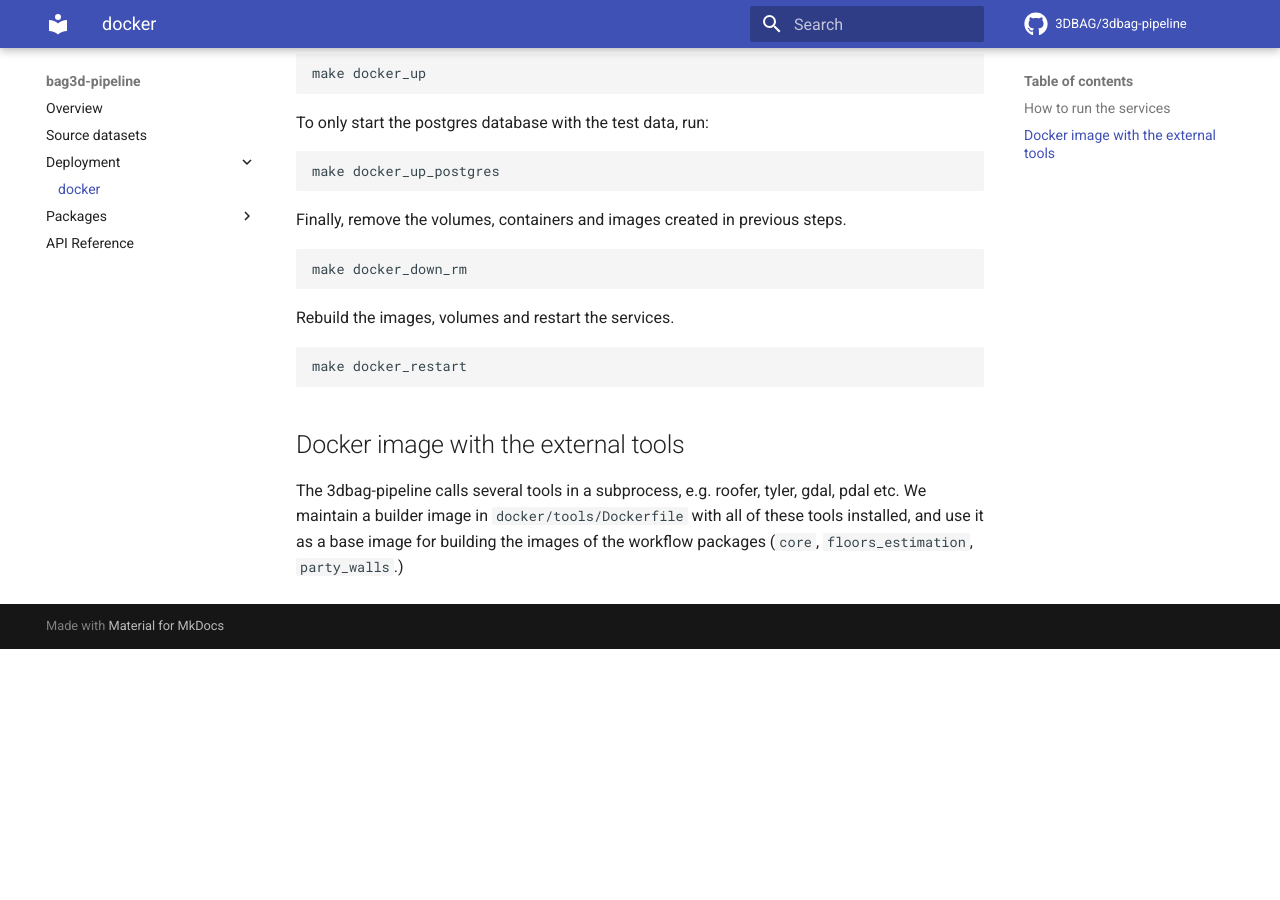
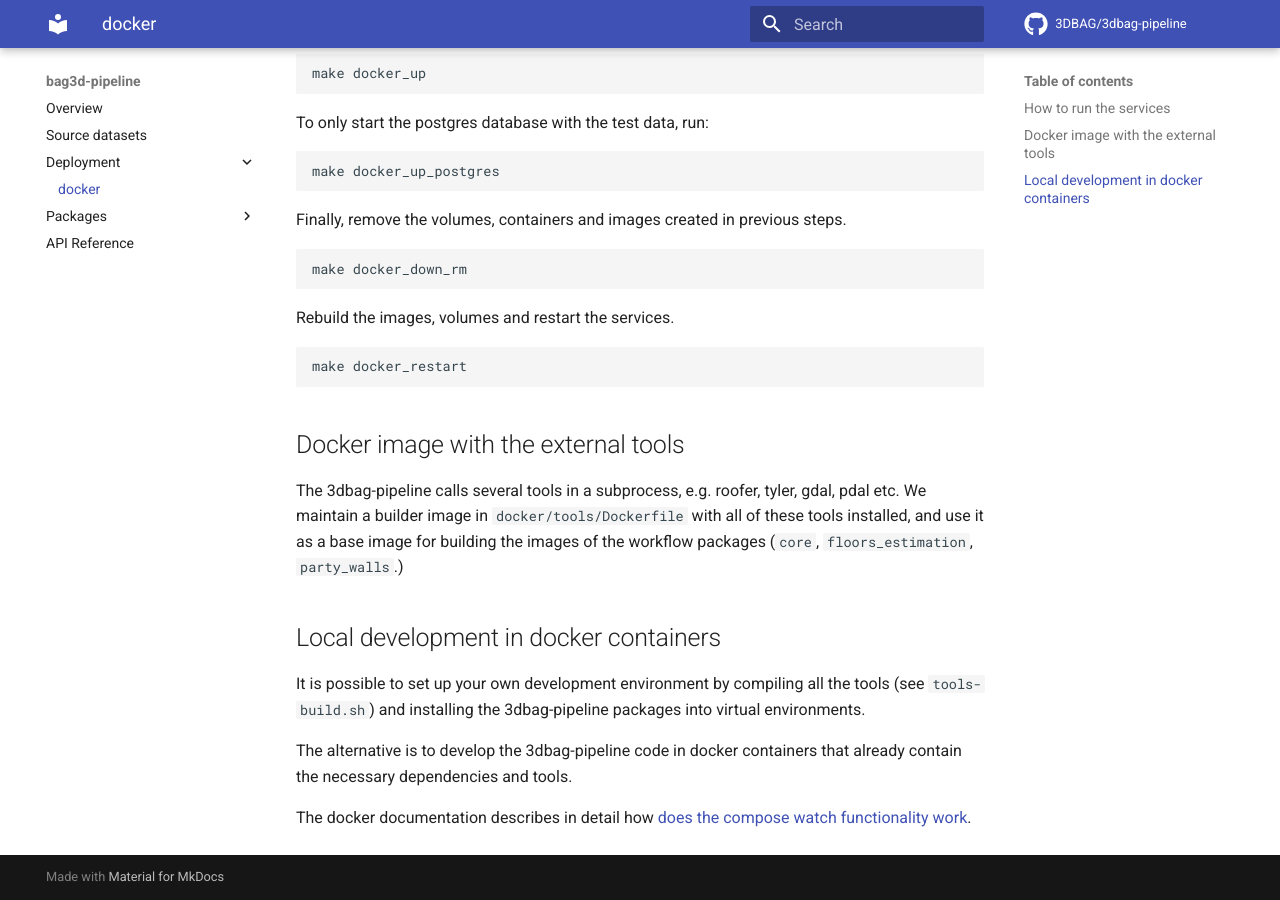
Before and after one commit to 3DBAG/3dbag-pipeline, an MkDocs documentation site: the page built from docs/docker.md, in a window 1280 px wide and 900 px high, scrolled down 764 px. Built offline with MkDocs 1.6.1 and Material for MkDocs 9.7.7, drawn with Linux system fonts in a browser that asks for light colours; comment, search, counter and statistics services are not loaded; before the commit the page ends 1413 px from its top, so only the background shows below that.

Commit message:
Add docker compose watch; Use uv instead of pip

```diff
--- a/docker/README.md
+++ b/docker/README.md
@@ -55,3 +55,11 @@ make docker_restart
 
 The 3dbag-pipeline calls several tools in a subprocess, e.g. roofer, tyler, gdal, pdal etc.
 We maintain a builder image in `docker/tools/Dockerfile` with all of these tools installed, and use it as a base image for building the images of the workflow packages (`core`, `floors_estimation`, `party_walls`.)
+
+## Local development in docker containers
+
+It is possible to set up your own development environment by compiling all the tools (see `tools-build.sh`) and installing the 3dbag-pipeline packages into virtual environments.
+
+The alternative is to develop the 3dbag-pipeline code in docker containers that already contain the necessary dependencies and tools.
+
+The docker documentation describes in detail how [does the compose watch functionality work](https://docs.docker.com/compose/how-tos/file-watch/).
```
Also changed, not shown: 6 other files.
